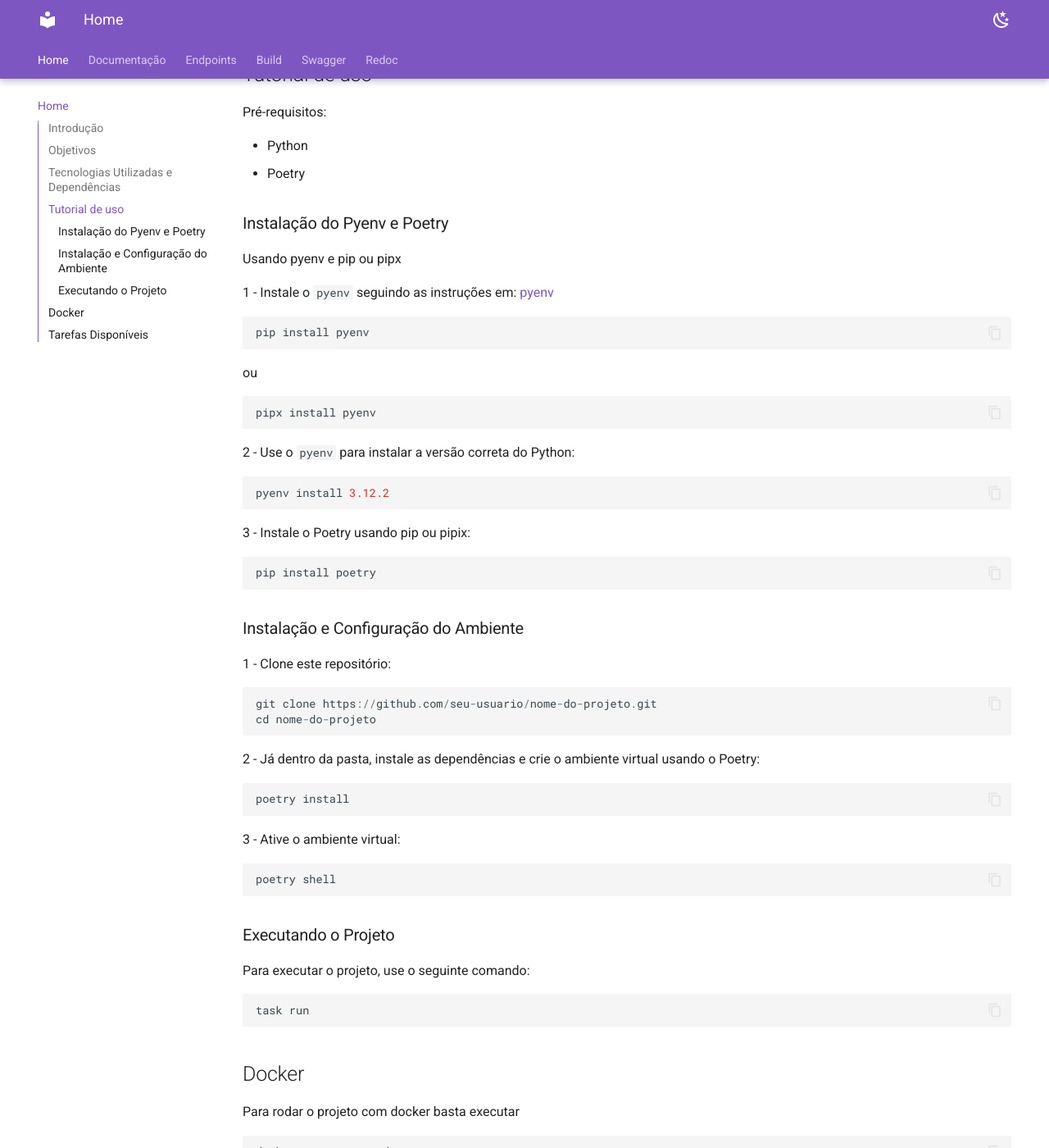
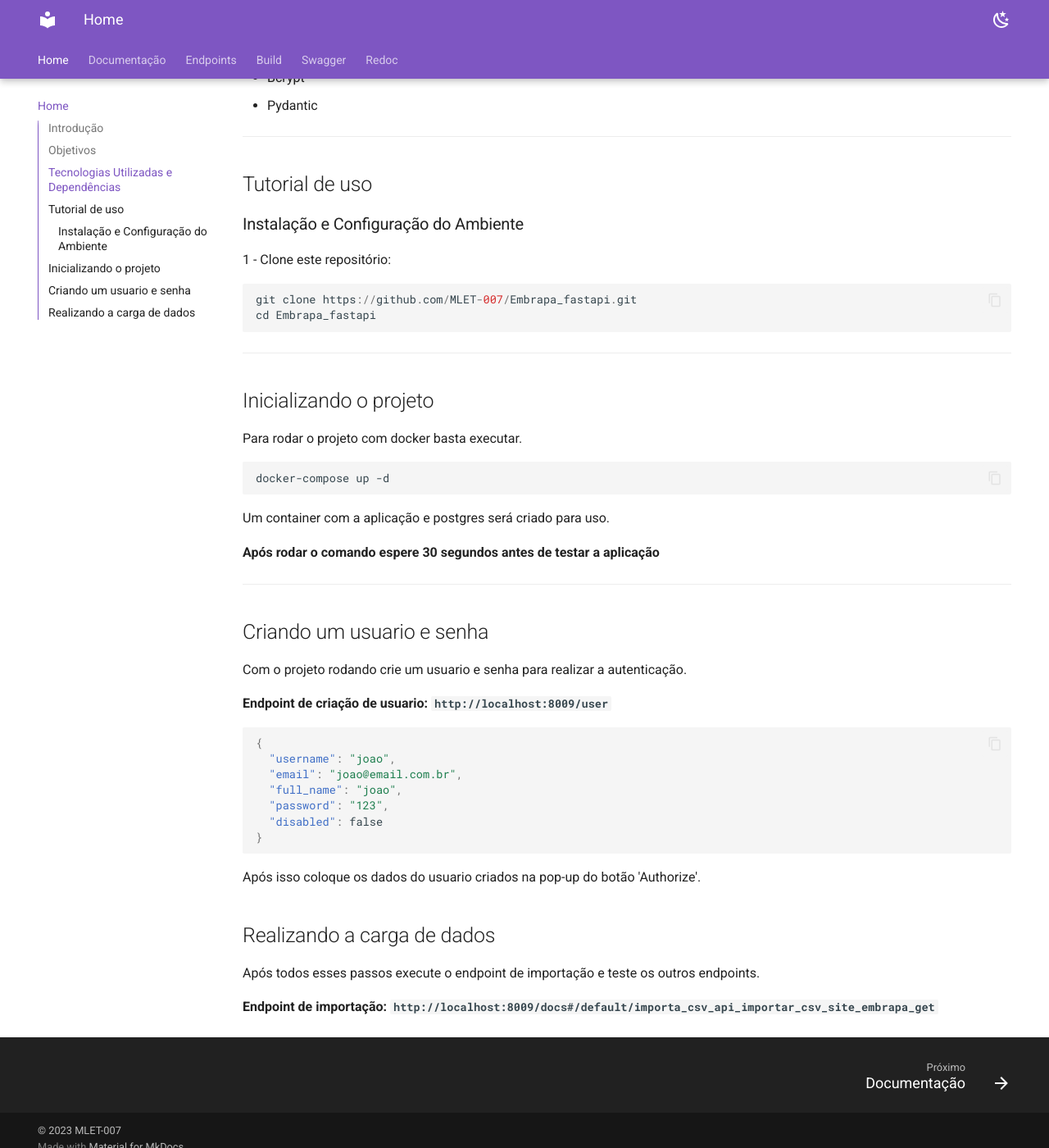
Before and after one commit to fmpds/Embrapa_fastapi, an MkDocs documentation site: the page built from docs/index.md, in a window 1280 px wide and 1400 px high, scrolled down 1420 px. Shown: the whole window at 82% size. Built offline with MkDocs 1.6.1 and Material for MkDocs 9.7.7, drawn with Linux system fonts in a browser that asks for light colours; some of the changed text lies outside the part shown.

Commit message:
Mais correções e etc

````diff
--- a/docs/index.md
+++ b/docs/index.md
@@ -19,20 +19,24 @@
 - Construção de  uma Rest API em Python que faça consulta dos dados no site da Embrapa.
 - Documentar a API.
 - Criação de método de autenticação  - JWT.
-- Plano de deploy da API
-- Apresentar um MVP com o deploy e link.
+- Plano de deploy da API.
+- Apresentar um MVP.
 
 ## Tecnologias Utilizadas e Dependências
 
-- Python: 3.12.2
+- Python: 3.11
 - FastAPI
 - Uvicorn
-- SQLAlchem
+- SQLAlchemy
 - Pandas
 - Aiosqlite
 - Greenlet
-- Isort:
+- Unidecode
+- Mkdocs
+- Mkdocs-material
+- Mkdocstring
 - Taskipy
+- Isort
 - Blue
 - Httpx
 - Alembic
@@ -44,87 +48,49 @@
 
 ## Tutorial de uso
 
-Pré-requisitos:
-
-- Python
-- Poetry
-
-### Instalação do Pyenv e Poetry
-
-Usando pyenv e pip ou pipx
-
-1 - Instale o `pyenv` seguindo as instruções em: [pyenv](https://github.com/pyenv/pyenv#installation)
-
-```py
-pip install pyenv
-```
-
-ou
-
-```py
-pipx install pyenv
-```
-
-2 - Use o `pyenv` para instalar a versão correta do Python:
-
-```py
-pyenv install 3.12.2
-```
-
-3 - Instale o Poetry usando pip ou pipix:
-
-```py
-pip install poetry
-```
-
 ### Instalação e Configuração do Ambiente
 
 1 - Clone este repositório:
 
 ```py
-git clone https://github.com/seu-usuario/nome-do-projeto.git
-cd nome-do-projeto
+git clone https://github.com/MLET-007/Embrapa_fastapi.git
+cd Embrapa_fastapi
 ```
 
-2 - Já dentro da pasta, instale as dependências e crie o ambiente virtual usando o Poetry:
+---
 
-```py
-poetry install
-```
+## Inicializando o projeto
 
-3 - Ative o ambiente virtual:
-
-```py
-poetry shell
-```
-
-### Executando o Projeto
-
-Para executar o projeto, use o seguinte comando:
-
-```py
-task run
-```
-
-## Docker
-
-Para rodar o projeto com docker basta executar
+Para rodar o projeto com docker basta executar.
 ```
 docker-compose up -d
 ```
-Um container com a aplicação e postgres será criado para uso
+Um container com a aplicação e postgres será criado para uso.
+
+**Após rodar o comando espere 30 segundos antes de testar a aplicação**
+
 ---
 
-## Tarefas Disponíveis
+## Criando um usuario e senha
 
-Este projeto utiliza o Taskipy para gerenciar tarefas comuns. Aqui estão algumas tarefas disponíveis:
+Com o projeto rodando crie um usuario e senha para realizar a autenticação.
 
-- ```task format```: Formata o código usando o Black e organiza as importações com o isort.
-- ```task run```: Inicia o servidor de desenvolvimento.
+**Endpoint de criação de usuario: `http://localhost:8009/user`**
 
-Você pode executar qualquer tarefa usando o comando `poetry run task NOME_DA_TAREFA` adicinada no arquivo pyproject.toml:
-```py title="Exemplo task"
-[tool.taskipy.tasks]
-format = 'blue .  && isort .'
-run = 'uvicorn embrapa.app:app --reload'
+```json
+{
+  "username": "joao",
+  "email": "joao@email.com.br",
+  "full_name": "joao",
+  "password": "123",
+  "disabled": false
+}
 ```
+
+Após isso coloque os dados do usuario criados na pop-up do botão 'Authorize'.
+
+## Realizando a carga de dados
+
+Após todos esses passos execute o endpoint de importação e teste os outros endpoints.
+
+**Endpoint de importação: `http://localhost:8009/docs#/default/importa_csv_api_importar_csv_site_embrapa_get`**
--- a/mkdocs.yml
+++ b/mkdocs.yml
@@ -4,8 +4,8 @@
   - Documentação: documentacao.md
   - Endpoints: endpoints.md
   - Build: build.md
-  - Swagger: http://localhost:8000/docs
-  - Redoc: http://localhost:8000/redoc
+  - Swagger: http://localhost:8009/docs
+  - Redoc: http://localhost:8009/redoc
 theme:
   name: material
   font:
````
Also changed, not shown: README.md (+47 -101 lines), docs/build.md (+5 -1 lines), 1 other file.
